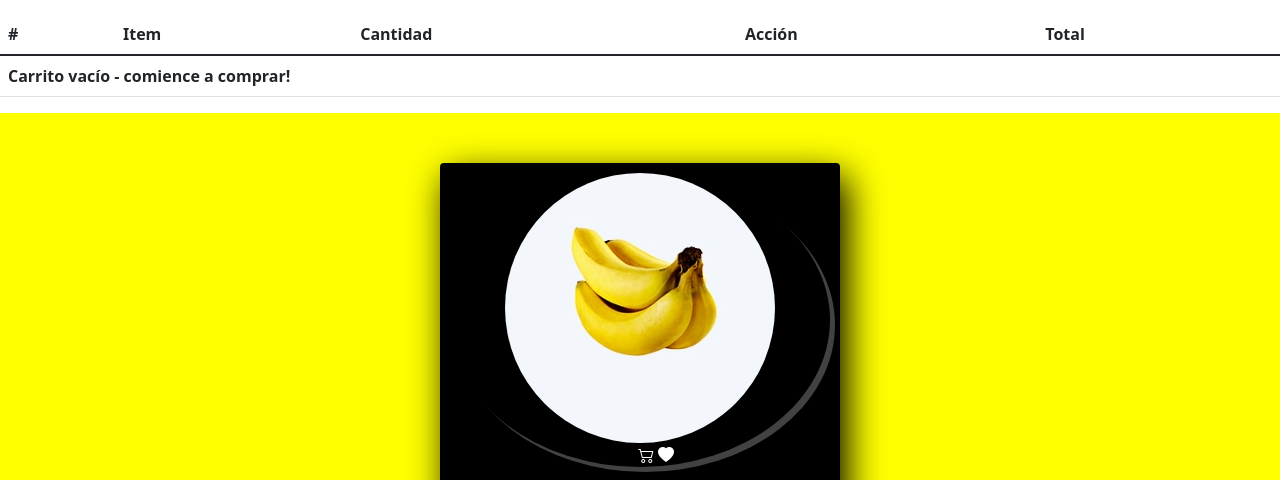
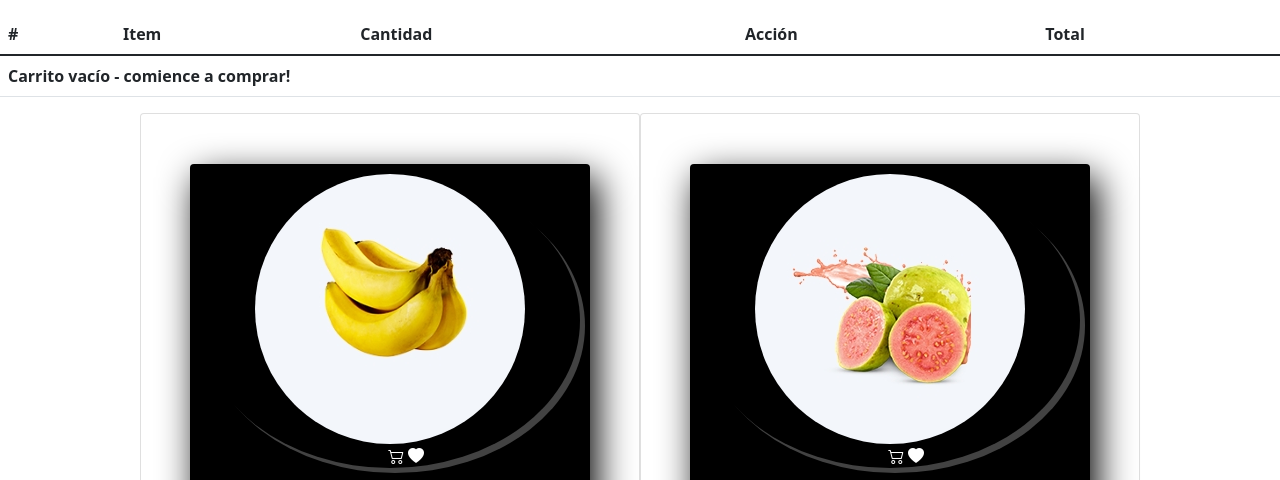
Before and after one commit to harold12a/e-commerce, a plain HTML site: page index.html in a window 1280 px wide. Shown: the part 100-580 px from the top of the page. Drawn offline with nearby package versions, Linux system fonts and the light colour scheme; a web font is replaced by a local one.

Commit message:
last commit

```diff
--- a/index.html
+++ b/index.html
@@ -46,7 +46,7 @@
             </tfoot>
           </table>
 
-        <div class="row" id="cards" ></div>
+        <div class="grid" id="cards" ></div>
     </div>
 
     <template id="template-footer">
@@ -77,28 +77,8 @@
       </tr>
     </template>
 
-<!--
-        <div class="contenedor" id="card">
-       <div class="images-body">
-            <div class="featured__item">
-                <div class="img-fruta">
-                    <img class="fruta" src="">
-                    <ul class="iconos">
-                        <i class="bi bi-cart2"> </i>
-                        <i class="bi bi-heart-fill"></i>
-                    </ul>
-                </div>
-                <div class="enunciado">
-                    <h5>Titulo</h5>
-                    <h2>precio</h2>
-                     <p> precio</p>
-                    <button  class="btn btn-danger">COMPRAR</button>
-                </div>
-            </div>
-        </div>
-    </div>-->
 
-    <div class="contenedor" id="card">
+    <div class="card" id="card">
         <div class="images-body" >
              <div class="featured__item" >
                  <div class="img-fruta" >
@@ -134,8 +114,7 @@
 
     </footer>
 
-    <!--Script
-    <script src="folder/carrito.js"></script>-->
+
     <script src="folder/app.js"></script>
 
 
--- a/src/css/style.css
+++ b/src/css/style.css
@@ -93,12 +93,23 @@ body {
 
 /*contedor*/
 
-.contenedor{
+.grid {
+	display: grid;
+	grid-template-columns: repeat(auto-fill, 500px);
+	justify-content: center;
 
-    display: grid;
-    flex-wrap: wrap;
-    background: yellow;
+}
 
+
+.grid {
+	display: grid;
+	grid-template-columns:repeat(auto-fill,500px);
+	justify-content:center;
+
+}
+
+.card {
+	width: 100%;
 
 }
 
```
